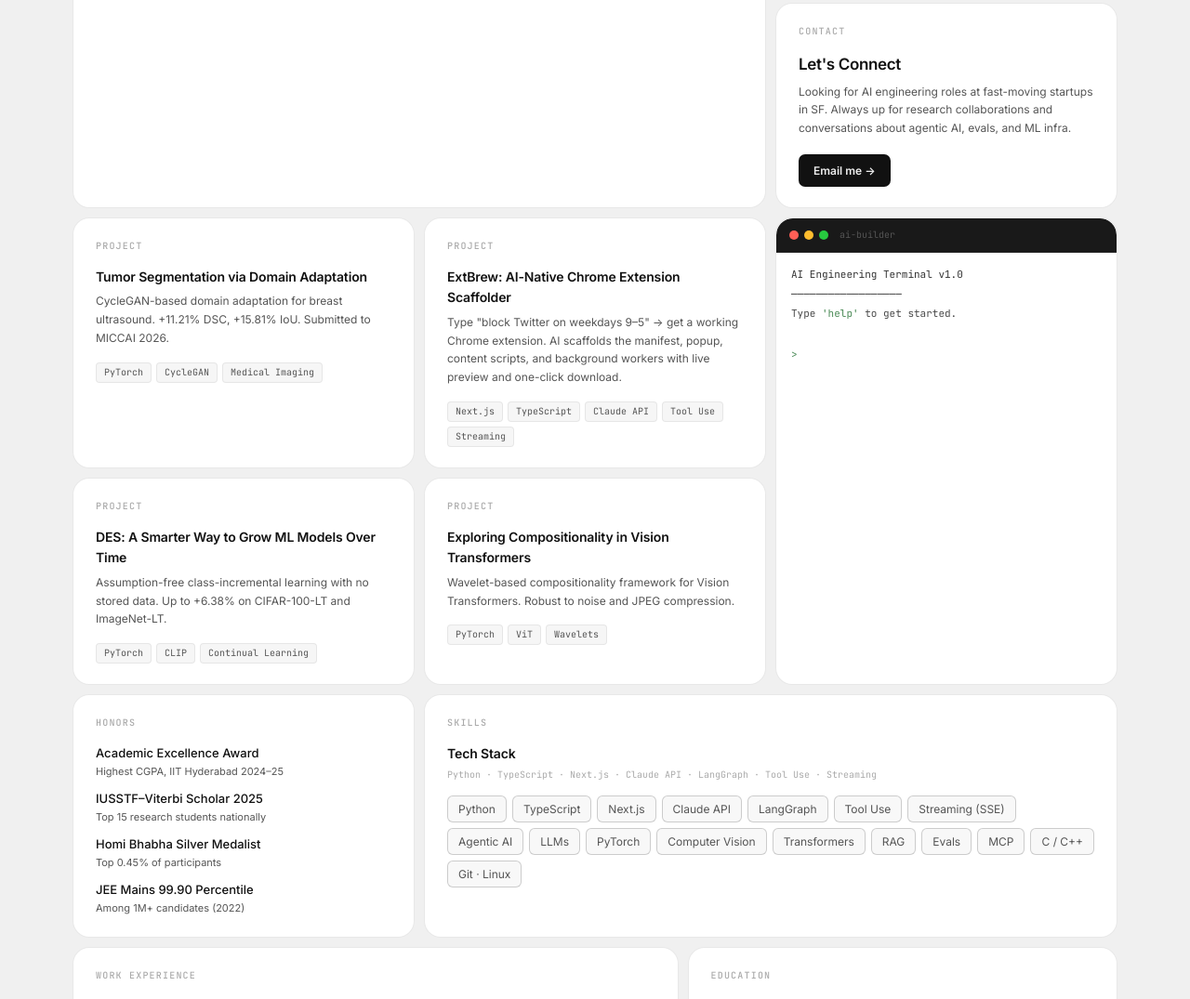
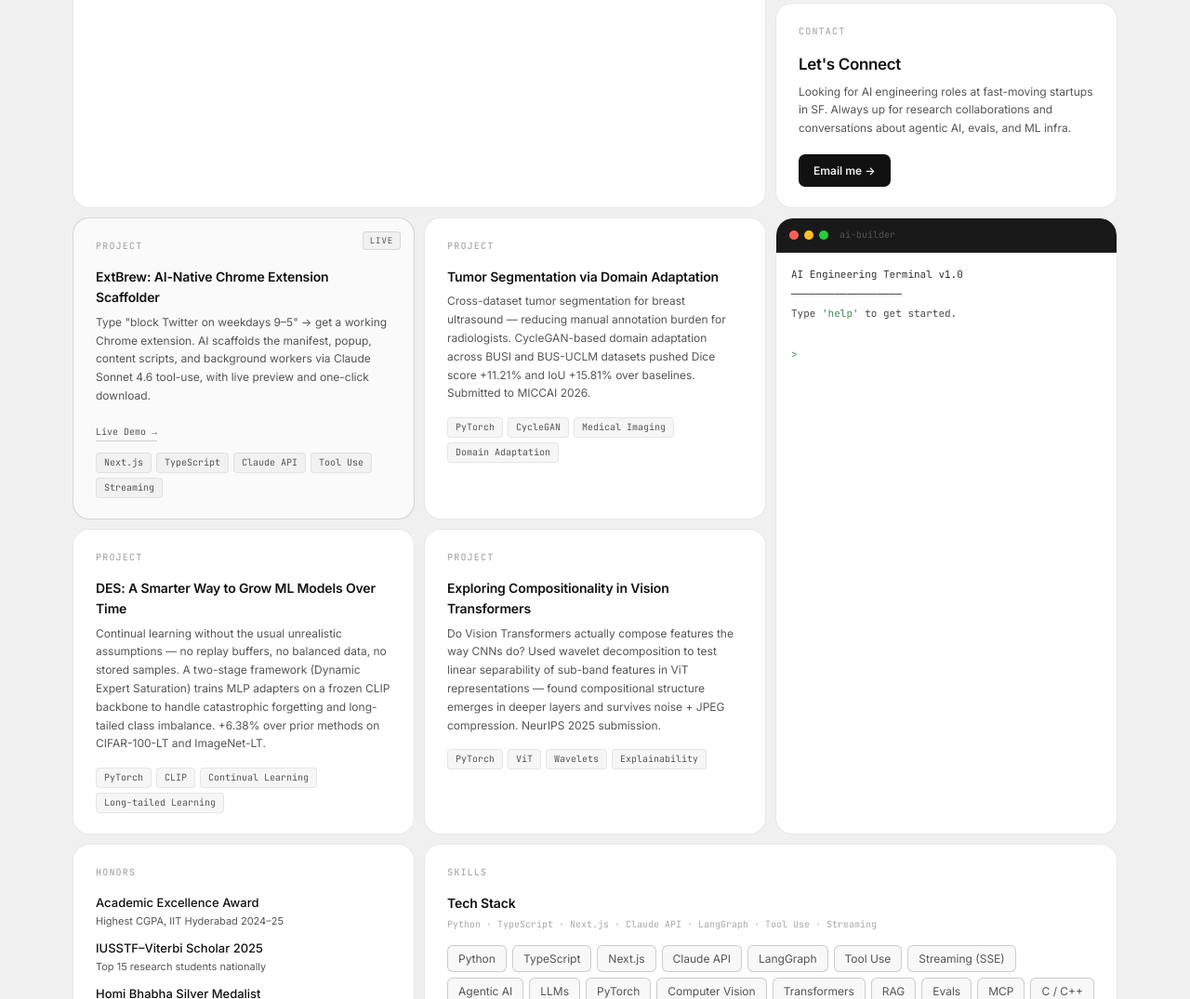
Before and after one commit to divyarajparia/divyarajparia.github.io, a plain HTML site: page index.html in a window 1280 px wide. Shown: the part 379-1454 px from the top of the page at 93% size. Drawn offline with Linux system fonts and the light colour scheme.

Commit message:
Rewrite project card copy; reorder ExtBrew first; featured badge on ExtBrew

```diff
--- a/index.html
+++ b/index.html
@@ -62,29 +62,32 @@
       <a class="cta-btn" href="mailto:dmrajparia@gmail.com">Email me →</a>
     </div>
 
-    <!-- ── PROJECT 1 — USC (span 4, row 3) ──────────── -->
-    <a class="card c-proj" href="projects/tumor-segmentation.html">
+    <!-- ── PROJECT 1 — ExtBrew (span 4, row 3) ──────── -->
+    <a class="card c-proj featured" href="projects/extbrew.html">
       <span class="label">Project</span>
-      <div class="proj-title">Tumor Segmentation via Domain Adaptation</div>
-      <p class="proj-desc">CycleGAN-based domain adaptation for breast ultrasound. +11.21% DSC, +15.81% IoU. Submitted to MICCAI 2026.</p>
-      <div class="tags">
-        <span class="tag">PyTorch</span>
-        <span class="tag">CycleGAN</span>
-        <span class="tag">Medical Imaging</span>
-      </div>
-    </a>
-
-    <!-- ── PROJECT 2 (span 4, row 3) ─────────────────── -->
-    <a class="card c-proj" href="projects/extbrew.html">
-      <span class="label">Project</span>
+      <span class="live-badge">Live</span>
       <div class="proj-title">ExtBrew: AI-Native Chrome Extension Scaffolder</div>
-      <p class="proj-desc">Type "block Twitter on weekdays 9–5" → get a working Chrome extension. AI scaffolds the manifest, popup, content scripts, and background workers with live preview and one-click download.</p>
+      <p class="proj-desc">Type "block Twitter on weekdays 9–5" → get a working Chrome extension. AI scaffolds the manifest, popup, content scripts, and background workers via Claude Sonnet 4.6 tool-use, with live preview and one-click download.</p>
+      <span class="demo-pill">Live Demo →</span>
       <div class="tags">
         <span class="tag">Next.js</span>
         <span class="tag">TypeScript</span>
         <span class="tag">Claude API</span>
         <span class="tag">Tool Use</span>
         <span class="tag">Streaming</span>
+      </div>
+    </a>
+
+    <!-- ── PROJECT 2 — Tumor Seg (span 4, row 3) ─────── -->
+    <a class="card c-proj" href="projects/tumor-segmentation.html">
+      <span class="label">Project</span>
+      <div class="proj-title">Tumor Segmentation via Domain Adaptation</div>
+      <p class="proj-desc">Cross-dataset tumor segmentation for breast ultrasound — reducing manual annotation burden for radiologists. CycleGAN-based domain adaptation across BUSI and BUS-UCLM datasets pushed Dice score +11.21% and IoU +15.81% over baselines. Submitted to MICCAI 2026.</p>
+      <div class="tags">
+        <span class="tag">PyTorch</span>
+        <span class="tag">CycleGAN</span>
+        <span class="tag">Medical Imaging</span>
+        <span class="tag">Domain Adaptation</span>
       </div>
     </a>
 
@@ -112,27 +115,29 @@
       </div>
     </div>
 
-    <!-- ── PROJECT 3 (span 4, row 4) ─────────────────── -->
+    <!-- ── PROJECT 3 — DES (span 4, row 4) ───────────── -->
     <a class="card c-proj" href="projects/afcil.html">
       <span class="label">Project</span>
       <div class="proj-title">DES: A Smarter Way to Grow ML Models Over Time</div>
-      <p class="proj-desc">Assumption-free class-incremental learning with no stored data. Up to +6.38% on CIFAR-100-LT and ImageNet-LT.</p>
+      <p class="proj-desc">Continual learning without the usual unrealistic assumptions — no replay buffers, no balanced data, no stored samples. A two-stage framework (Dynamic Expert Saturation) trains MLP adapters on a frozen CLIP backbone to handle catastrophic forgetting and long-tailed class imbalance. +6.38% over prior methods on CIFAR-100-LT and ImageNet-LT.</p>
       <div class="tags">
         <span class="tag">PyTorch</span>
         <span class="tag">CLIP</span>
         <span class="tag">Continual Learning</span>
+        <span class="tag">Long-tailed Learning</span>
       </div>
     </a>
 
-    <!-- ── PROJECT 4 (span 4, row 4) ─────────────────── -->
+    <!-- ── PROJECT 4 — ViT (span 4, row 4) ───────────── -->
     <a class="card c-proj" href="projects/vit-explainability.html">
       <span class="label">Project</span>
       <div class="proj-title">Exploring Compositionality in Vision Transformers</div>
-      <p class="proj-desc">Wavelet-based compositionality framework for Vision Transformers. Robust to noise and JPEG compression.</p>
+      <p class="proj-desc">Do Vision Transformers actually compose features the way CNNs do? Used wavelet decomposition to test linear separability of sub-band features in ViT representations — found compositional structure emerges in deeper layers and survives noise + JPEG compression. NeurIPS 2025 submission.</p>
       <div class="tags">
         <span class="tag">PyTorch</span>
         <span class="tag">ViT</span>
         <span class="tag">Wavelets</span>
+        <span class="tag">Explainability</span>
       </div>
     </a>
 
--- a/style.css
+++ b/style.css
@@ -205,6 +205,28 @@ body {
 
 /* ── PROJECT CARDS ──────────────────────────────────── */
 .c-proj { cursor: pointer; }
+.c-proj.featured {
+  border-color: rgba(255,255,255,0.13);
+  background: #161616;
+}
+:root[data-theme="light"] .c-proj.featured {
+  border-color: rgba(0,0,0,0.15);
+  background: #fafafa;
+}
+.live-badge {
+  position: absolute; top: 14px; right: 14px;
+  font-family: 'JetBrains Mono', monospace; font-size: 9px;
+  letter-spacing: 0.1em; text-transform: uppercase;
+  padding: 2px 7px; border-radius: 4px;
+  border: 1px solid rgba(128,128,128,0.22);
+  color: var(--muted); background: rgba(128,128,128,0.07);
+}
+.demo-pill {
+  display: inline-block; margin-bottom: 12px;
+  font-family: 'JetBrains Mono', monospace; font-size: 10px;
+  color: var(--muted); border-bottom: 1px solid var(--border-hover);
+  padding-bottom: 1px;
+}
 .proj-title {
   font-size: 14px; font-weight: 600;
   letter-spacing: -0.01em; margin-bottom: 5px;
```
